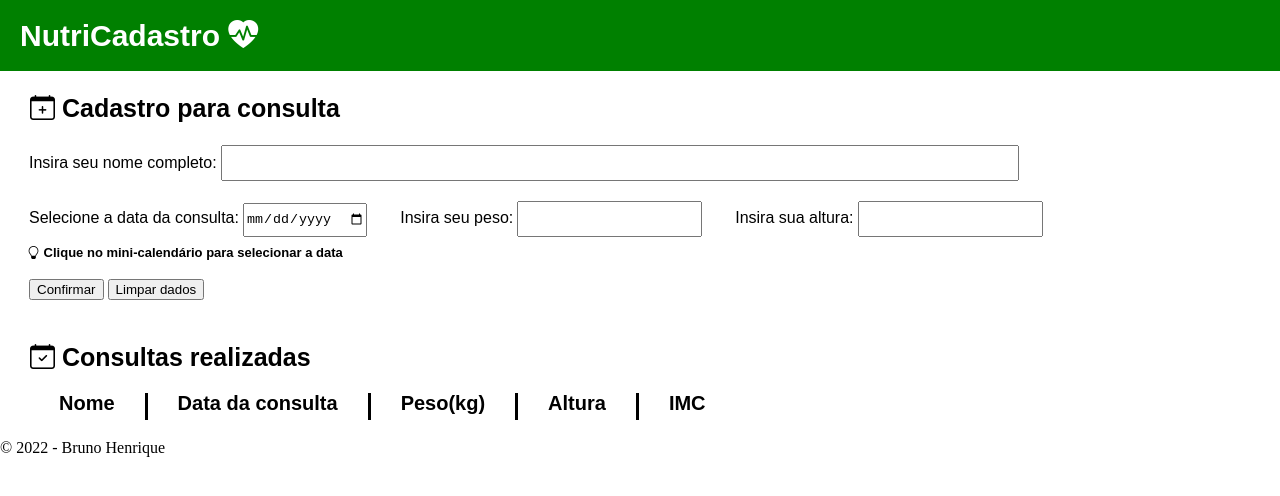
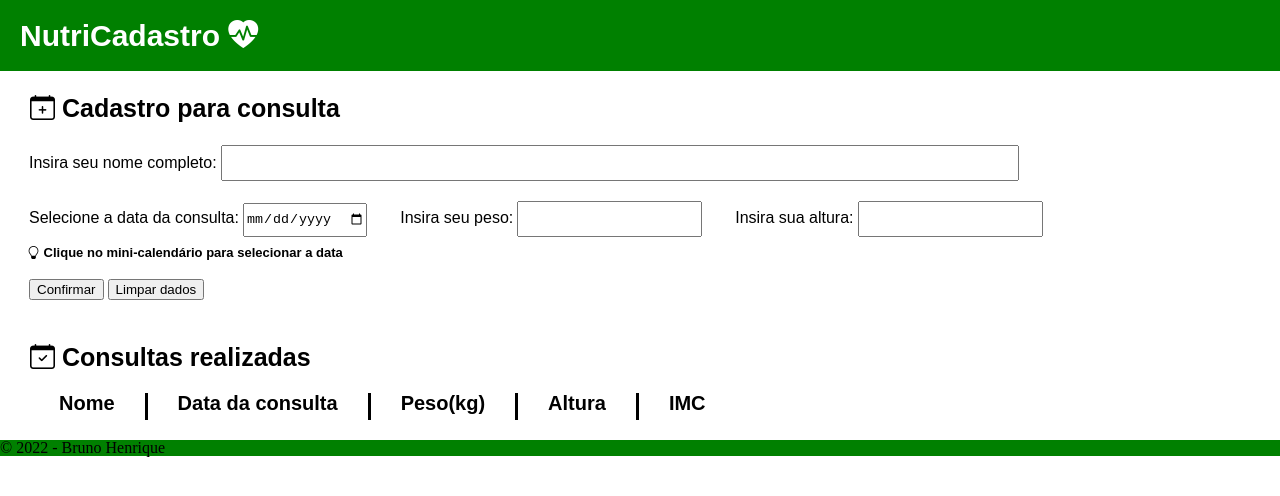
Before and after one commit to bhfsilva/Projeto-Cadastro-Nutricionista, a plain HTML site: page index.html in a window 1280 px wide. Drawn offline with nearby package versions, Linux system fonts and the light colour scheme.

Commit message:
Rodapé estilizado

```diff
--- a/style.css
+++ b/style.css
@@ -46,3 +46,6 @@
     font-family: Arial, Helvetica, sans-serif;;
     border: solid black;
   }
+  footer{
+    background-color: green;
+  }
```
